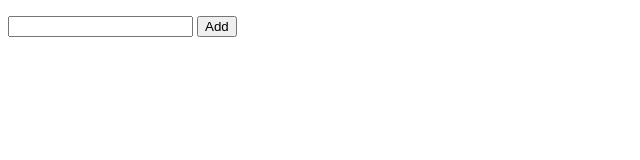
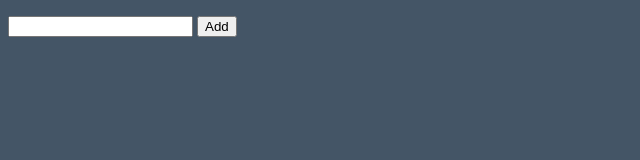
Before and after one commit to siennatariman/to-do-TS-proj, a website: page index.html in a window 1280 px wide. Shown: the whole page, without its empty margins (0-640 px from the left). Drawn offline with Linux system fonts and the light colour scheme.

Commit message:
added bg color

```diff
--- a/index.html
+++ b/index.html
@@ -10,6 +10,9 @@
 			list-style: none;
 			padding: 0;
 		}
+		body{
+			background: #456;
+		}
 	</style>
 </head>
 <body>
```
